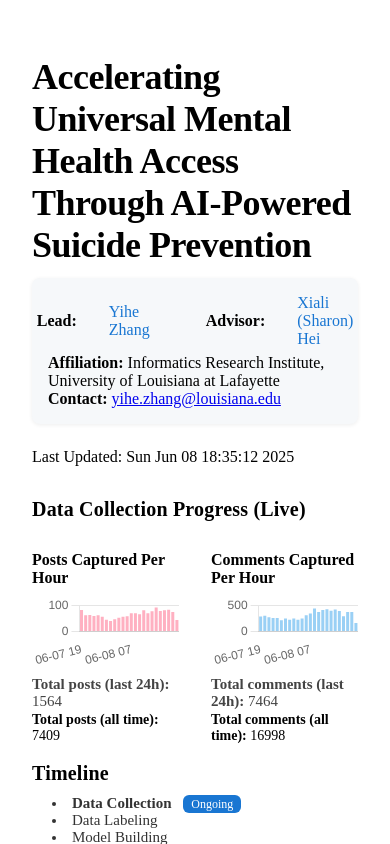
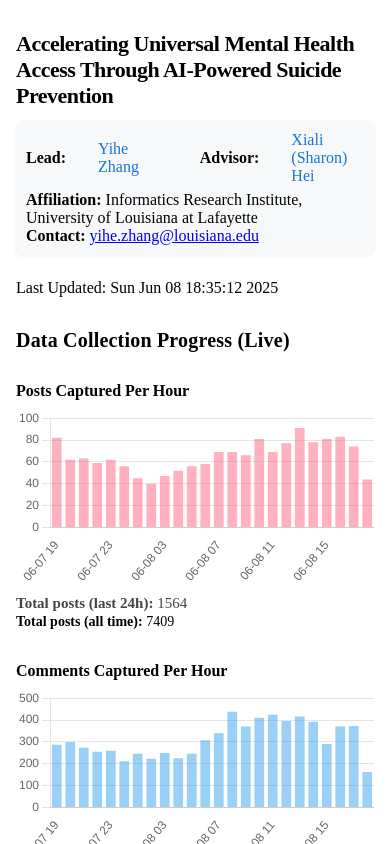
Before and after one commit to ihozh/mental-health-vercel, a Next.js app: page / in a window 390 px wide. Shown: the top 844 px of the page. Built offline with nearby package versions, Linux system fonts and the light colour scheme.

Commit message:
suit for mobile

```diff
--- a/pages/index.js
+++ b/pages/index.js
@@ -50,11 +50,22 @@ export default function Home() {
   if (!stats || !stats.postsPerHour) return <div>No data available.</div>;
 
   return (
-    <main style={{ maxWidth: 900, margin: '0 auto', padding: 24 }}>
-      <h1 style={{ fontSize: 36, fontWeight: 'bold', marginBottom: 12, letterSpacing: '-0.5px' }}>
-        Accelerating Universal Mental Health Access Through AI-Powered Suicide Prevention
-      </h1>
-      <section style={{ marginBottom: 24, background: '#f6f8fa', borderRadius: 8, padding: 16, boxShadow: '0 1px 4px #eee' }}>
+    <>
+      {/* Responsive meta tag for mobile */}
+      <style>{`
+        @media (max-width: 600px) {
+          .dashboard-main { padding: 8px !important; }
+          .dashboard-row { flex-direction: column !important; gap: 16px !important; }
+          .dashboard-col { min-width: 0 !important; width: 100% !important; }
+          .dashboard-title { font-size: 22px !important; }
+          .dashboard-section { padding: 10px !important; }
+        }
+      `}</style>
+      <main className="dashboard-main" style={{ maxWidth: 900, margin: '0 auto', padding: 24 }}>
+        <h1 className="dashboard-title" style={{ fontSize: 36, fontWeight: 'bold', marginBottom: 12, letterSpacing: '-0.5px' }}>
+          Accelerating Universal Mental Health Access Through AI-Powered Suicide Prevention
+        </h1>
+      <section className="dashboard-section" style={{ marginBottom: 24, background: '#f6f8fa', borderRadius: 8, padding: 16, boxShadow: '0 1px 4px #eee' }}>
         <div style={{ display: 'flex', justifyContent: 'center', alignItems: 'center', gap: 32, fontSize: 16, marginBottom: 6 }}>
           <span style={{ fontWeight: 'bold' }}>Lead:</span> <span style={{ fontWeight: 'normal', marginRight: 24 }}>
             <a href="https://ihozh.github.io/" target="_blank" rel="noopener noreferrer" style={{ color: '#1976d2', textDecoration: 'none' }}>Yihe Zhang</a>
@@ -71,7 +82,7 @@ export default function Home() {
       </section>
 
       <h2 style={{ margin: '24px 0 14px 0', fontWeight: 600, fontSize: 20, letterSpacing: '0.01em' }}>Data Collection Progress (Live)</h2>
-      <div style={{ display: 'flex', flexDirection: 'row', gap: 32 }}>
+      <div className="dashboard-row" style={{ display: 'flex', flexDirection: 'row', gap: 32 }}>
         <div style={{ flex: 1, minWidth: 0 }}>
           <h3 style={{ fontSize: 16, fontWeight: 600, marginBottom: 8 }}>Posts Captured Per Hour</h3>
           <Chart
@@ -111,5 +122,6 @@ export default function Home() {
         <li>Report on the Competition Results</li>
       </ul>
     </main>
+    </>
   );
 }
```
